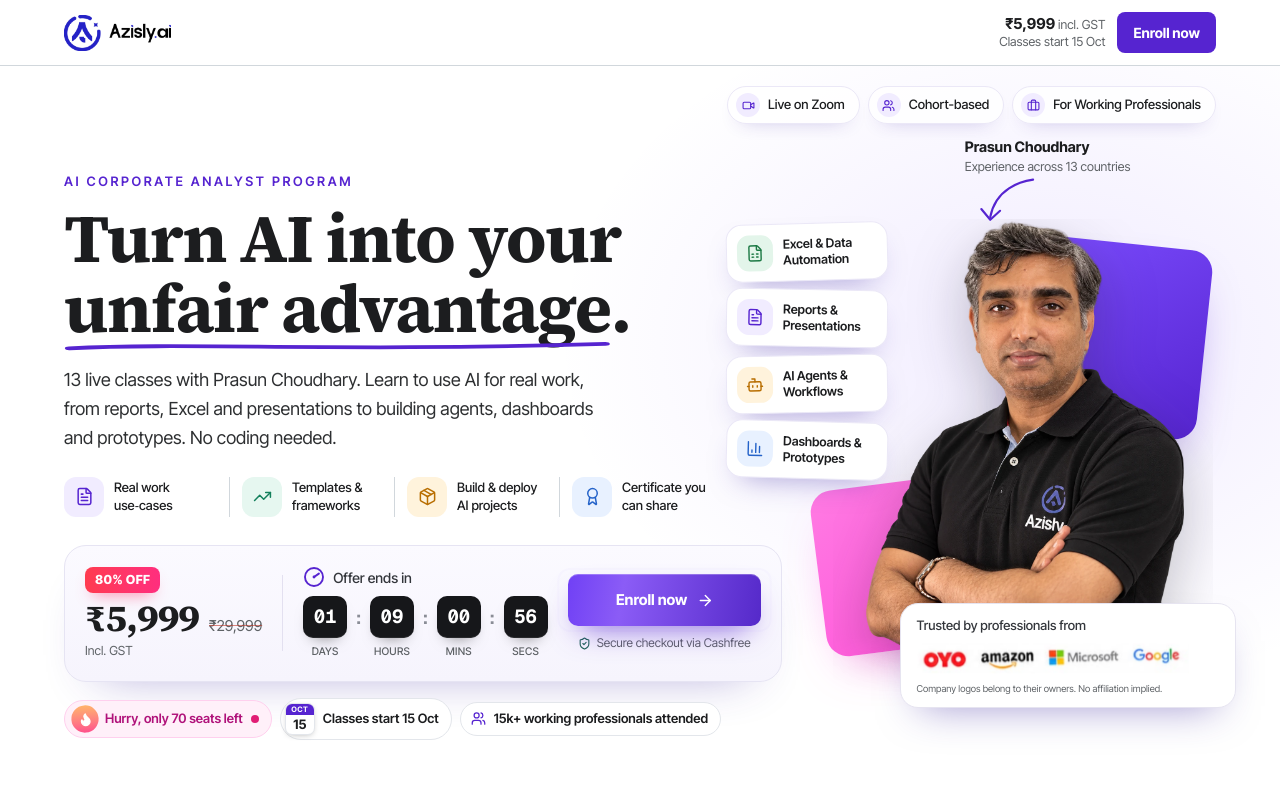
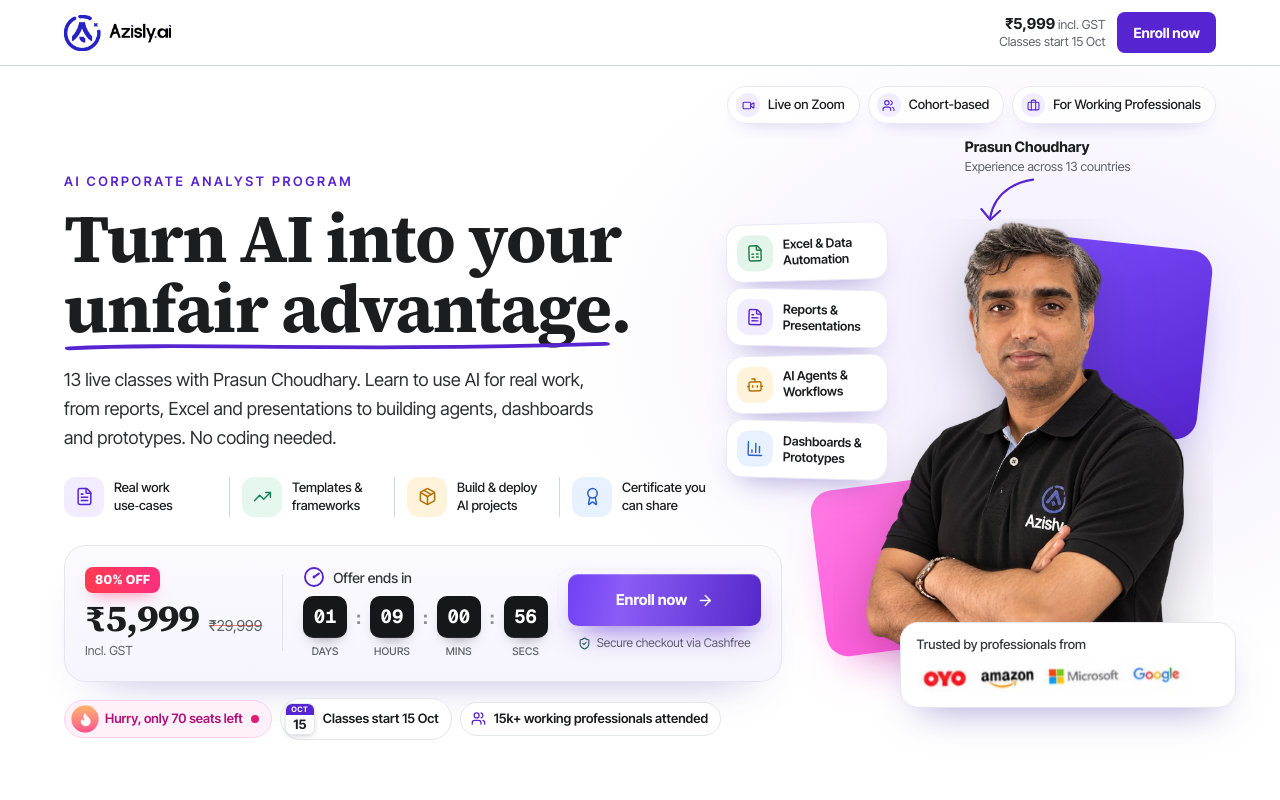
Before and after one commit to katkarpranav2004/azisly-course-landing, a Next.js app: page /corporate in a window 1280 px wide. Shown: the top 800 px of the page. Built offline with nearby package versions, Linux system fonts and the light colour scheme; a web font is replaced by a local one.

Commit message:
Remove the logo ownership line under the trusted-by card

```diff
--- a/src/components/course/HeroStudio.tsx
+++ b/src/components/course/HeroStudio.tsx
@@ -64,10 +64,9 @@
 /** "Trusted by professionals from ..." card over the bottom of the photo (corporate only). */
 function TrustedCard() {
   return (
-    <div className="absolute -bottom-[3%] right-0 w-[min(100%,21rem)] rounded-[18px] border border-[#e6e4f0] bg-white px-4 pb-3 pt-3 shadow-[0_18px_40px_-20px_rgba(60,40,160,.5)] sm:-right-[6%]">
+    <div className="absolute -bottom-[3%] right-0 w-[min(100%,21rem)] rounded-[18px] border border-[#e6e4f0] bg-white px-4 pb-3.5 pt-3 shadow-[0_18px_40px_-20px_rgba(60,40,160,.5)] sm:-right-[6%]">
       <p className="text-[13px] font-medium text-[#33363b]">{trustedBy.heading}</p>
       <Image src={trustedBy.logos} alt={trustedBy.alt} width={284} height={32} sizes="280px" className="mt-2 h-auto w-full max-w-[272px] mix-blend-multiply" />
-      <p className="mt-2 text-[9.5px] leading-snug text-muted">{trustedBy.note}</p>
     </div>
   );
 }
--- a/src/content/shared.ts
+++ b/src/content/shared.ts
@@ -170,7 +170,6 @@
   heading: "Trusted by professionals from",
   logos: "/logos/trusted-by.png",
   alt: "OYO, Amazon, Microsoft and Google",
-  note: "Company logos belong to their owners. No affiliation implied.",
 } as const;
 
 export const MODULE_COUNT = curriculum.length;
```
